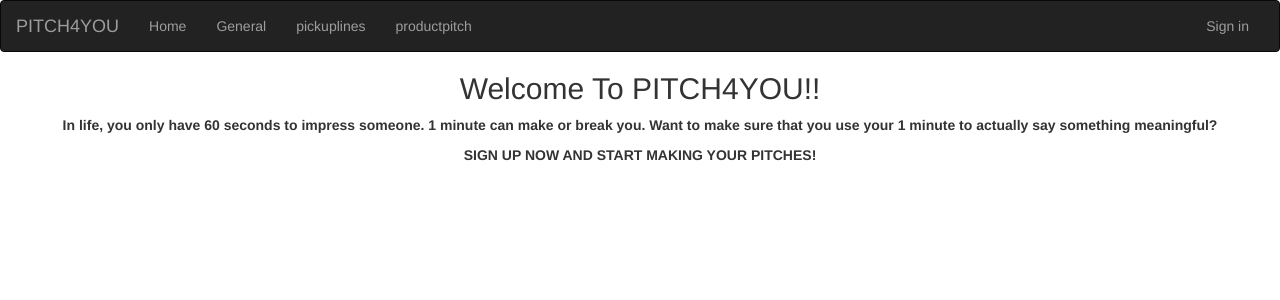
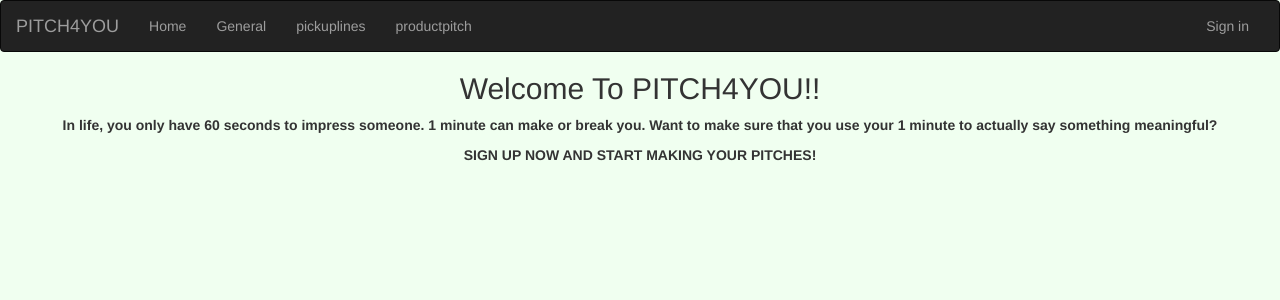
Before and after one commit to Lenny-Makori/PitchUp, a Flask app: page / in a window 1280 px wide. Shown: the top 300 px of the page. Run offline with Flask 2, Linux system fonts and the light colour scheme; some libraries are stand-ins or nearby versions.

Commit message:
add some styling to the landing page

```diff
--- a/app/static/css/index.css
+++ b/app/static/css/index.css
@@ -1,3 +1,7 @@
 h2,p{
     text-align: center;
 }
+
+body{
+    background-color: honeydew;
+}
```
